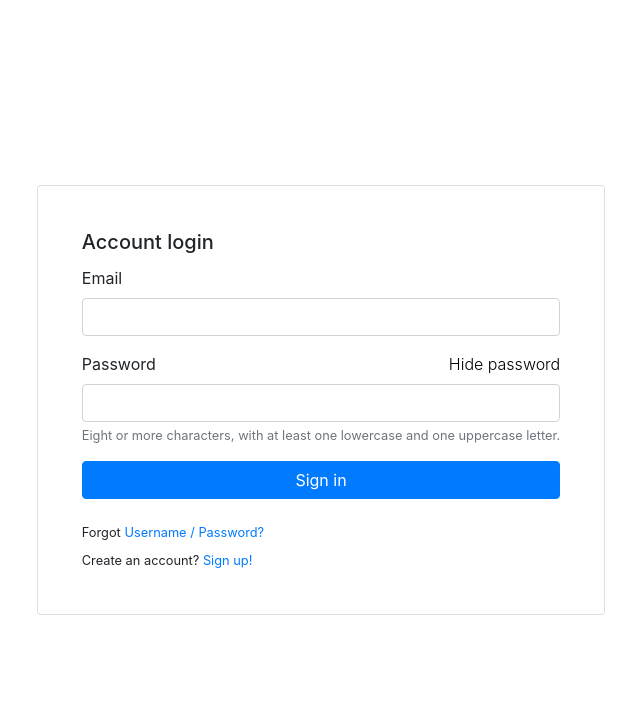
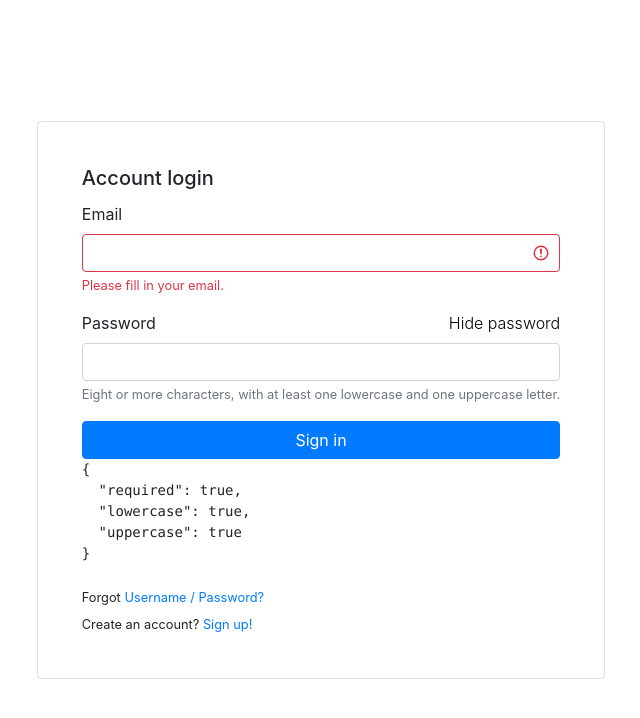
Before and after one commit to kimjanssens/Angular-Bootstrap-login, an Angular app: page / in a window 1280 px wide. Both pictures are taken after a click on the button "Show password". Shown: the top 718 px of the page, without its empty margins (319-959 px from the left). Built offline with nearby package versions, Linux system fonts and the light colour scheme.

Commit message:
feat: add field validation

```diff
--- a/src/app/app.component.html
+++ b/src/app/app.component.html
@@ -4,10 +4,26 @@
       <div class="card-body">
         <h5 class="card-title">Account login</h5>
 
-        <form>
+        <form novalidate (ngSubmit)="submit()" [formGroup]="loginForm">
           <div class="form-group">
             <label for="inputEmail">Email</label>
-            <input type="email" name="email" class="form-control" id="inputEmail" autofocus autocomplete="email" required>
+            <input
+              type="email"
+              formControlName="email"
+              id="inputEmail"
+              class="form-control"
+              [ngClass]="{'is-invalid': (loginForm.get('email').touched ||
+                                        loginForm.get('email').dirty) &&
+                                        !loginForm.get('email').valid ||
+                                        (!loginForm.get('email').valid && submitted),
+                  		      'is-valid': loginForm.get('email').valid}"
+              autofocus
+              autocomplete="email"
+              required>
+            <div class="invalid-feedback">
+              <span *ngIf="loginForm.get('email').errors?.required">Please fill in your email.</span>
+              <span *ngIf="loginForm.get('email').errors?.email">Please fill in a valid email.</span>
+            </div>
           </div>
 
           <div class="form-group">
@@ -30,18 +46,31 @@
             </button>
             <input
               [type]="passwordHidden ? 'password' : 'text'"
-              name="current-password"
+              formControlName="currentPassword"
               id="inputPassword"
               class="form-control"
-              autocomplete="current-password"
+              [ngClass]="{'is-invalid': (loginForm.get('currentPassword').touched ||
+                                        loginForm.get('currentPassword').dirty) &&
+                                        !loginForm.get('currentPassword').valid ||
+                                        (!loginForm.get('currentPassword').valid && submitted),
+                  		      'is-valid': loginForm.get('currentPassword').valid}"
+              autocomplete="currentPassword"
               aria-describedby="password-constraints"
               required>
             <small id="password-constraints" class="form-text text-muted">
               Eight or more characters, with at least one lowercase and one uppercase letter.
             </small>
+            <div class="invalid-feedback">
+              <span *ngIf="loginForm.get('currentPassword').errors?.required">Please fill in your password.</span>
+              <span *ngIf="loginForm.get('currentPassword').errors?.minlength">Please make sure your password has at 8 or more characters.</span>
+              <span *ngIf="loginForm.get('currentPassword').errors?.lowercase">Please make sure your password contains at least one lowercase letter.</span>
+              <span *ngIf="loginForm.get('currentPassword').errors?.uppercase">Please make sure your password contains at least one uppercase letter.</span>
+            </div>
           </div>
 
           <button type="submit" class="btn btn-primary btn-block">Sign in</button>
+
+          <pre>{{ loginForm.get('currentPassword').errors | json }}</pre>
         </form>
 
         <div class="mt-4">
--- a/src/app/app.component.ts
+++ b/src/app/app.component.ts
@@ -1,14 +1,61 @@
-import { Component } from '@angular/core';
+import { Component, OnInit } from '@angular/core';
+import { FormGroup, FormBuilder, Validators, FormControl } from '@angular/forms';
 
 @Component({
   selector: 'app-root',
   templateUrl: './app.component.html',
   styleUrls: ['./app.component.scss']
 })
-export class AppComponent {
+export class AppComponent implements OnInit {
   public passwordHidden = true;
+  public loginForm: FormGroup;
+  public submitted = false;
+
+  constructor(
+    private fb: FormBuilder
+  ) { }
+
+  public ngOnInit(): void {
+    this.loginForm = this.fb.group({
+      email: ['', [Validators.required, Validators.email]],
+      currentPassword: ['', [
+        Validators.required,
+        Validators.minLength(8),
+        lowercaseValidator,
+        uppercaseValidator
+      ]]
+    });
+  }
 
   public togglePassword(): void {
     this.passwordHidden = !this.passwordHidden;
   }
+
+  public submit(): void {
+    this.submitted = true;
+
+    console.log(this.loginForm.value);
+  }
 }
+
+/** A password must contain at least one lowercase letter */
+export function lowercaseValidator(c: FormControl): { [key: string]: boolean | null } {
+  const regex = /[a-z]/g;
+
+  if (regex.test(c.value)) {
+      return null;
+  } else {
+      return { lowercase: true };
+  }
+}
+
+/** A password must contain at least one uppercase letter */
+export function uppercaseValidator(c: FormControl): { [key: string]: boolean | null } {
+  const regex = /[A-Z]/g;
+
+  if (regex.test(c.value)) {
+      return null;
+  } else {
+      return { uppercase: true };
+  }
+}
--- a/src/app/app.module.ts
+++ b/src/app/app.module.ts
@@ -1,5 +1,6 @@
 import { BrowserModule } from '@angular/platform-browser';
 import { NgModule } from '@angular/core';
+import { FormsModule, ReactiveFormsModule } from '@angular/forms';
 
 import { AppRoutingModule } from './app-routing.module';
 import { AppComponent } from './app.component';
@@ -10,7 +11,9 @@ import { AppComponent } from './app.component';
   ],
   imports: [
     BrowserModule,
-    AppRoutingModule
+    AppRoutingModule,
+    FormsModule,
+    ReactiveFormsModule
   ],
   providers: [],
   bootstrap: [AppComponent]
```
